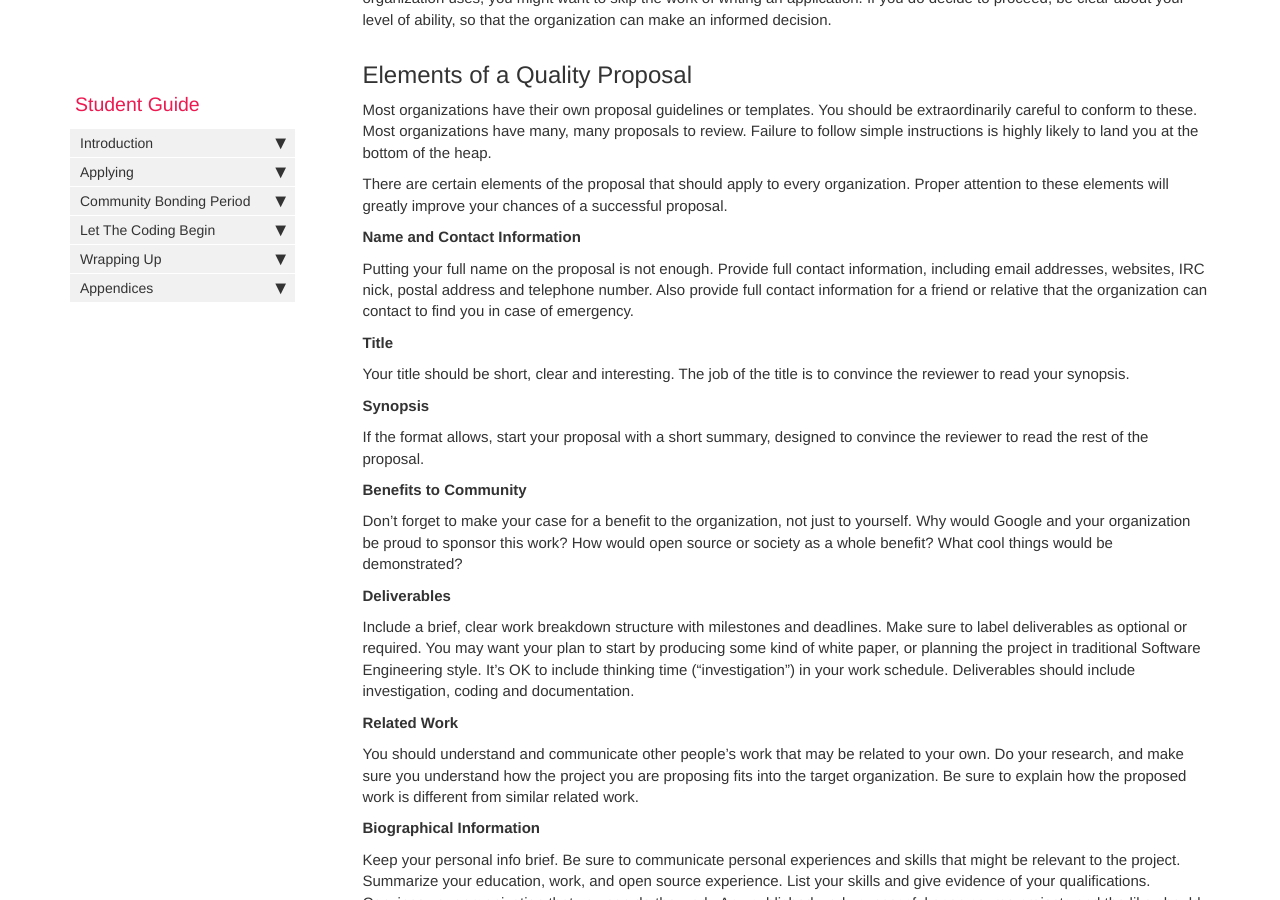
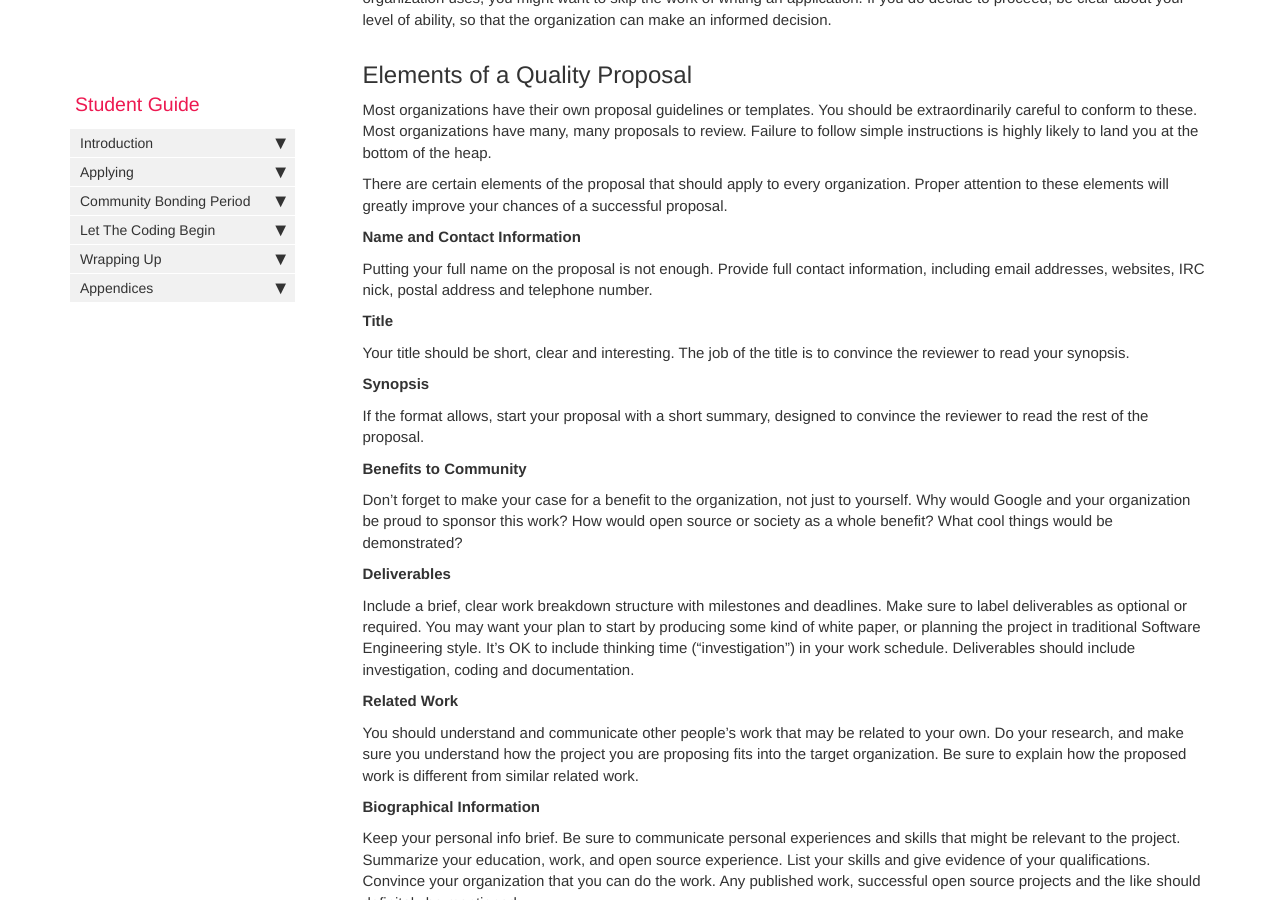
Before and after one commit to google/gsocguides, a Jekyll site: the page built from pages/student/06-writing_a_proposal.md, in a window 1280 px wide and 900 px high, scrolled down 744 px. Built offline with Jekyll 4.4.1, drawn with Linux system fonts in a browser that asks for light colours.

Commit message:
Update 06-writing_a_proposal.md

```diff
--- a/pages/student/06-writing_a_proposal.md
+++ b/pages/student/06-writing_a_proposal.md
@@ -28,7 +28,7 @@ There are certain elements of the proposal that should apply to every organizati
 
 **Name and Contact Information**
 
-Putting your full name on the proposal is not enough. Provide full contact information, including email addresses, websites, IRC nick, postal address and telephone number. Also provide full contact information for a friend or relative that the organization can contact to find you in case of emergency.
+Putting your full name on the proposal is not enough. Provide full contact information, including email addresses, websites, IRC nick, postal address and telephone number.
 
 **Title**
 
```
